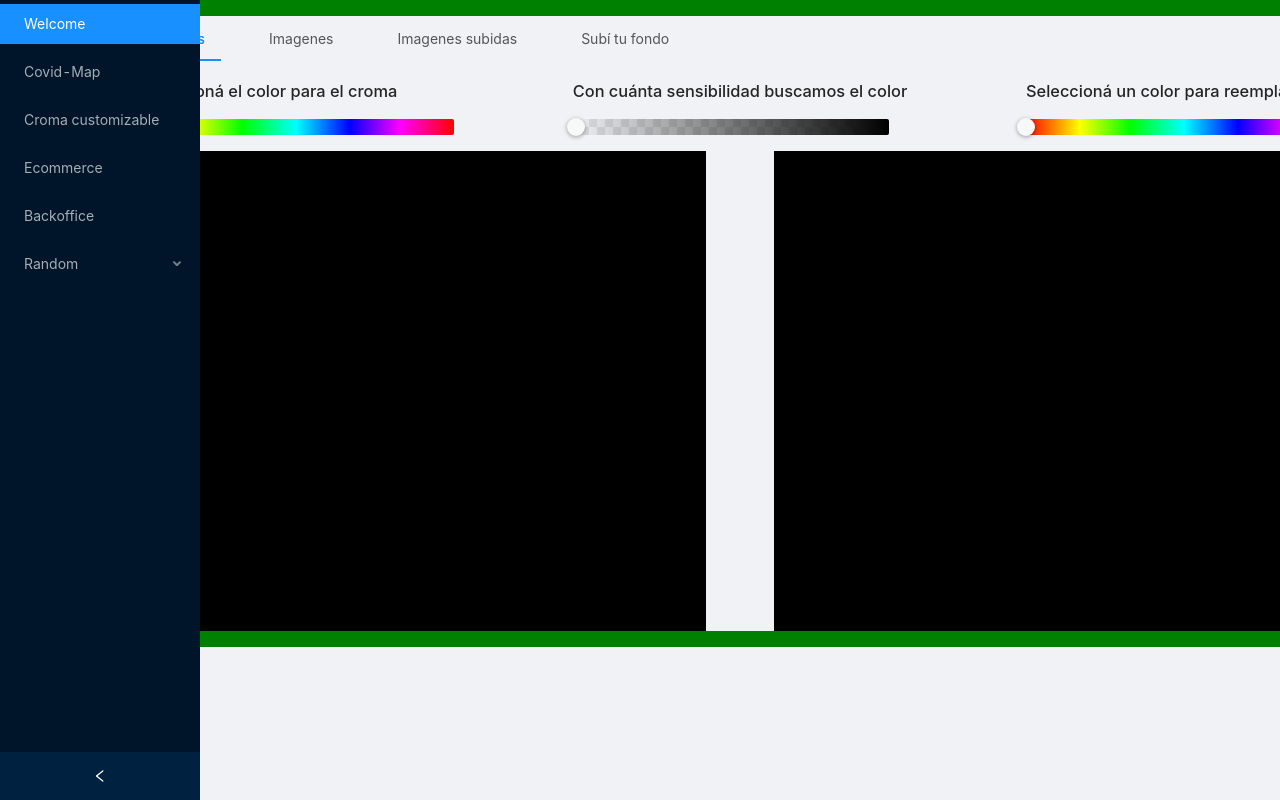
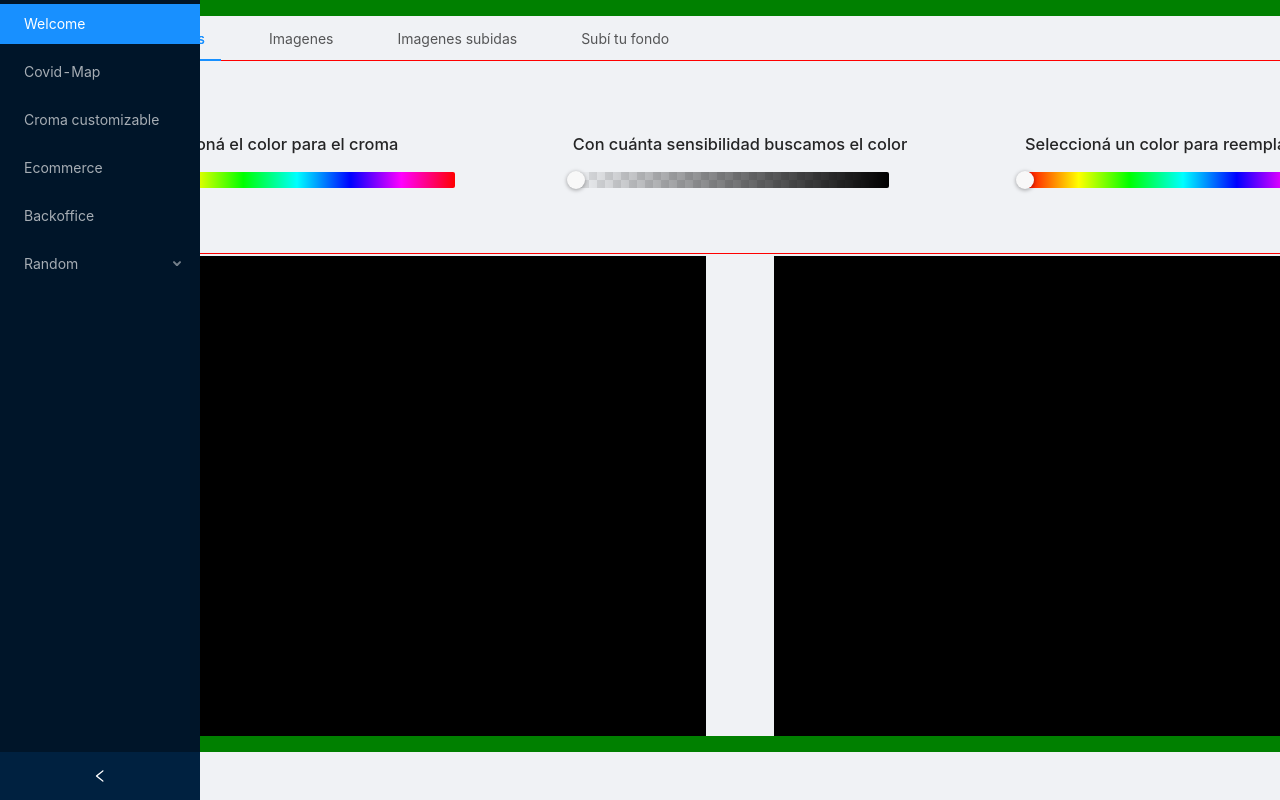
Before and after one commit to pablitxn/playground-frontend, a Next.js app: page /chroma-key in a window 1280 px wide. Built offline with nearby package versions, Linux system fonts and the light colour scheme; no server answers.

Commit message:
feat(tabs): imagenes

```diff
--- a/src/components/chroma-key/configs/index.tsx
+++ b/src/components/chroma-key/configs/index.tsx
@@ -4,7 +4,7 @@ import { FC } from "react";
 import { useState } from "react";
 // Components
 import ColorsTab from "./tabs/colors";
-import ImagesTab from "./tabs/background";
+import ImagesTab from "./tabs/images";
 import GalleryTab from "./tabs/gallery";
 import UploadTab from "./tabs/upload";
 // AntD
--- a/src/components/chroma-key/configs/styles.less
+++ b/src/components/chroma-key/configs/styles.less
@@ -1,7 +1,13 @@
 .chroma-configs {
 	width: 100%;
+	height: 240px;
 
 	.ant-tabs-nav {
 		margin: 0 0 0 1rem;
 	}
+
+	.ant-tabs-content-holder{
+		height:  194px;
+		border: 1px solid red
+	}
 }
--- a/src/components/chroma-key/configs/tabs/gallery.tsx
+++ b/src/components/chroma-key/configs/tabs/gallery.tsx
@@ -5,15 +5,27 @@ import { Card } from "antd";
 // Styles
 import "./styles.less";
 
-interface IGalleryTab {}
+interface IGalleryTab {
+	images: any
+}
 
-const GalleryTab: FC<IGalleryTab> = ({}) => {
+const GalleryTab: FC<IGalleryTab> = ({ images = [{},{},{},{},{},{},]}) => {
 	const gridStyle = {
-		width: "25%"
+		width: "16.665%",
+		height: "50%"
 	};
+
+	// const handleImage = (event) => {
+	// 	const { key: image } = event.target
+	// 	console.log("le diste clic a la img ", image)
+	// }
 
 	return (
 		<Card>
+			<Card.Grid style={gridStyle}>IMAGES 64558 x 3.1416</Card.Grid>
+			<Card.Grid style={gridStyle}>IMAGES 64558 x 3.1416</Card.Grid>
+			<Card.Grid style={gridStyle}>IMAGES 64558 x 3.1416</Card.Grid>
+			<Card.Grid style={gridStyle}>IMAGES 64558 x 3.1416</Card.Grid>
 			<Card.Grid style={gridStyle}>IMAGES 64558 x 3.1416</Card.Grid>
 			<Card.Grid style={gridStyle}>IMAGES 64558 x 3.1416</Card.Grid>
 			<Card.Grid style={gridStyle}>IMAGES 64558 x 3.1416</Card.Grid>
--- a/src/components/chroma-key/configs/tabs/background.tsx
+++ b/src/components/chroma-key/configs/tabs/images.tsx
@@ -9,11 +9,16 @@ interface IImagesTab {}
 
 const ImagesTab: FC<IImagesTab> = ({}) => {
 	const gridStyle = {
-		width: "25%"
+		width: "16.665%",
+		height: "50%"
 	};
 
 	return (
 		<Card>
+			<Card.Grid style={gridStyle}>IMAGES 64558 x 3.1416</Card.Grid>
+			<Card.Grid style={gridStyle}>IMAGES 64558 x 3.1416</Card.Grid>
+			<Card.Grid style={gridStyle}>IMAGES 64558 x 3.1416</Card.Grid>
+			<Card.Grid style={gridStyle}>IMAGES 64558 x 3.1416</Card.Grid>
 			<Card.Grid style={gridStyle}>IMAGES 64558 x 3.1416</Card.Grid>
 			<Card.Grid style={gridStyle}>IMAGES 64558 x 3.1416</Card.Grid>
 			<Card.Grid style={gridStyle}>IMAGES 64558 x 3.1416</Card.Grid>
--- a/src/components/chroma-key/configs/tabs/styles.less
+++ b/src/components/chroma-key/configs/tabs/styles.less
@@ -2,10 +2,15 @@
 .colors-form {
 	display: flex;
 	justify-content: space-between;
+	align-items: center;
 	align-content: center;
 	padding: 0.7rem 1rem 1rem 1rem;
-
+	height: 194px;
 	.ant-form-item {
 		margin: 0;
 	}
 }
+
+.ant-card-body {
+	height: 194px;
+}
```
